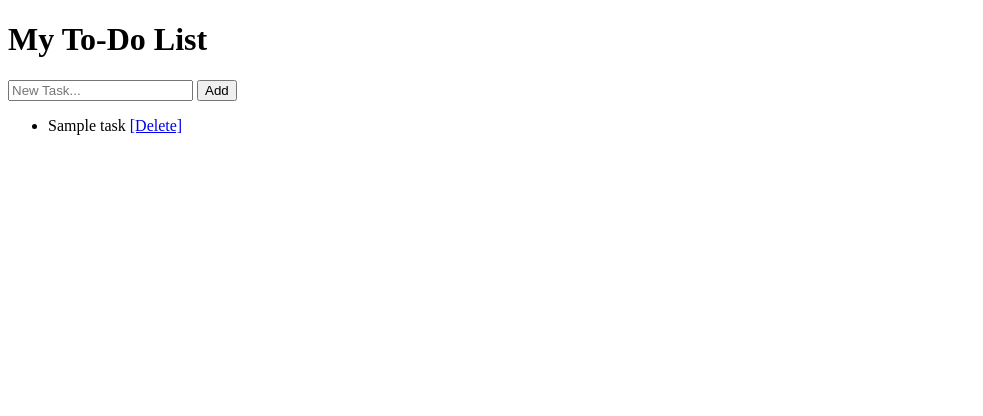
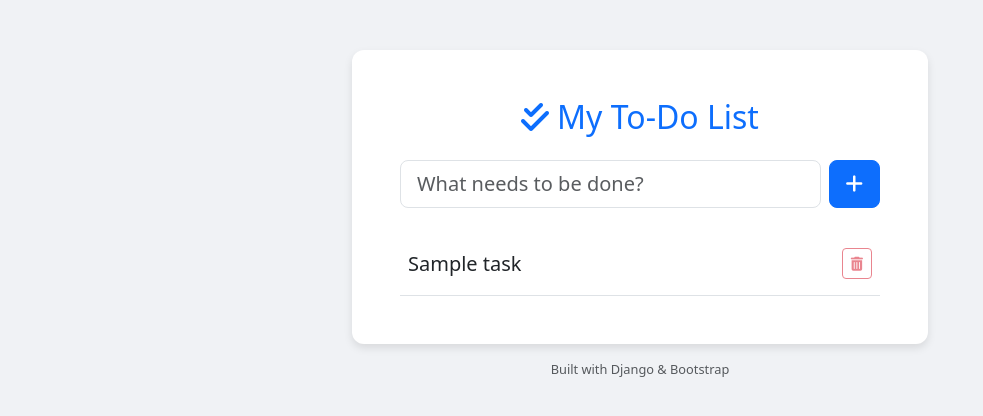
Before and after one commit to 1822lokesh/Django-Todo-Project, a Django app: page / in a window 1280 px wide. Shown: the top 416 px of the page, without its empty margins (0-983 px from the left). Run offline with Django 5.2, Linux system fonts and the light colour scheme; tables that the repository leaves empty hold one stand-in row (values such as "Sample post").

Commit message:
Feat-UI more proffesional

```diff
--- a/todo_app/templates/todo_app/home.html
+++ b/todo_app/templates/todo_app/home.html
@@ -1,24 +1,84 @@
 <!DOCTYPE html>
-<html>
+<html lang="en">
 <head>
-    <title>Django To-Do</title>
+    <meta charset="UTF-8">
+    <meta name="viewport" content="width=device-width, initial-scale=1.0">
+    <title>Django Task Manager</title>
+    <link href="https://cdn.jsdelivr.net/npm/bootstrap@5.3.0/dist/css/bootstrap.min.css" rel="stylesheet">
+    <link rel="stylesheet" href="https://cdnjs.cloudflare.com/ajax/libs/font-awesome/6.0.0/css/all.min.css">
+
+    <style>
+        body {
+            background-color: #f0f2f5;
+        }
+        .container {
+            max-width: 600px;
+            margin-top: 50px;
+        }
+        .card {
+            box-shadow: 0 4px 8px rgba(0,0,0,0.1);
+            border: none;
+            border-radius: 12px;
+        }
+        .task-item {
+            transition: background-color 0.2s;
+        }
+        .task-item:hover {
+            background-color: #f8f9fa;
+        }
+        .delete-btn {
+            opacity: 0.6;
+            transition: opacity 0.2s;
+        }
+        .task-item:hover .delete-btn {
+            opacity: 1;
+        }
+    </style>
 </head>
 <body>
-    <h1>My To-Do List</h1>
 
-    <form method="POST">
+<div class="container">
+    <div class="card">
+        <div class="card-body p-5">
+            <h2 class="text-center mb-4 text-primary">
+                <i class="fas fa-check-double me-2"></i>My To-Do List
+            </h2>
+
+            <form method="POST" class="d-flex gap-2 mb-4">
                 {% csrf_token %}
-        <input type="text" name="task" placeholder="New Task...">
-        <button type="submit">Add</button>
+                <input type="text" name="task" class="form-control form-control-lg" placeholder="What needs to be done?" required autocomplete="off">
+                <button type="submit" class="btn btn-primary btn-lg">
+                    <i class="fas fa-plus"></i>
+                </button>
             </form>
 
-    <ul>
+            <ul class="list-group list-group-flush">
                 {% for task in tasks %}
-            <li>
+                    <li class="list-group-item d-flex justify-content-between align-items-center py-3 px-2 border-bottom task-item">
+                        <span class="fs-5 text-dark">
                             {{ task.title }}
-                <a href="{% url 'delete_task' task.id %}">[Delete]</a>
+                        </span>
+
+                        <a href="{% url 'delete_task' task.id %}" class="btn btn-outline-danger btn-sm delete-btn" title="Delete Task">
+                            <i class="fas fa-trash-alt"></i>
+                        </a>
                     </li>
+                {% empty %}
+                    <div class="text-center py-5 text-muted">
+                        <i class="fas fa-clipboard-list fa-3x mb-3"></i>
+                        <p>No tasks yet. Add one above!</p>
+                    </div>
                 {% endfor %}
             </ul>
+        </div>
+    </div>
+
+    <div class="text-center mt-3 text-muted" style="font-size: 0.8rem;">
+        Built with Django & Bootstrap
+    </div>
+</div>
+
+<script src="https://cdn.jsdelivr.net/npm/bootstrap@5.3.0/dist/js/bootstrap.bundle.min.js"></script>
+
 </body>
 </html>
```
Lines whose indentation alone changed are shown as unchanged.
